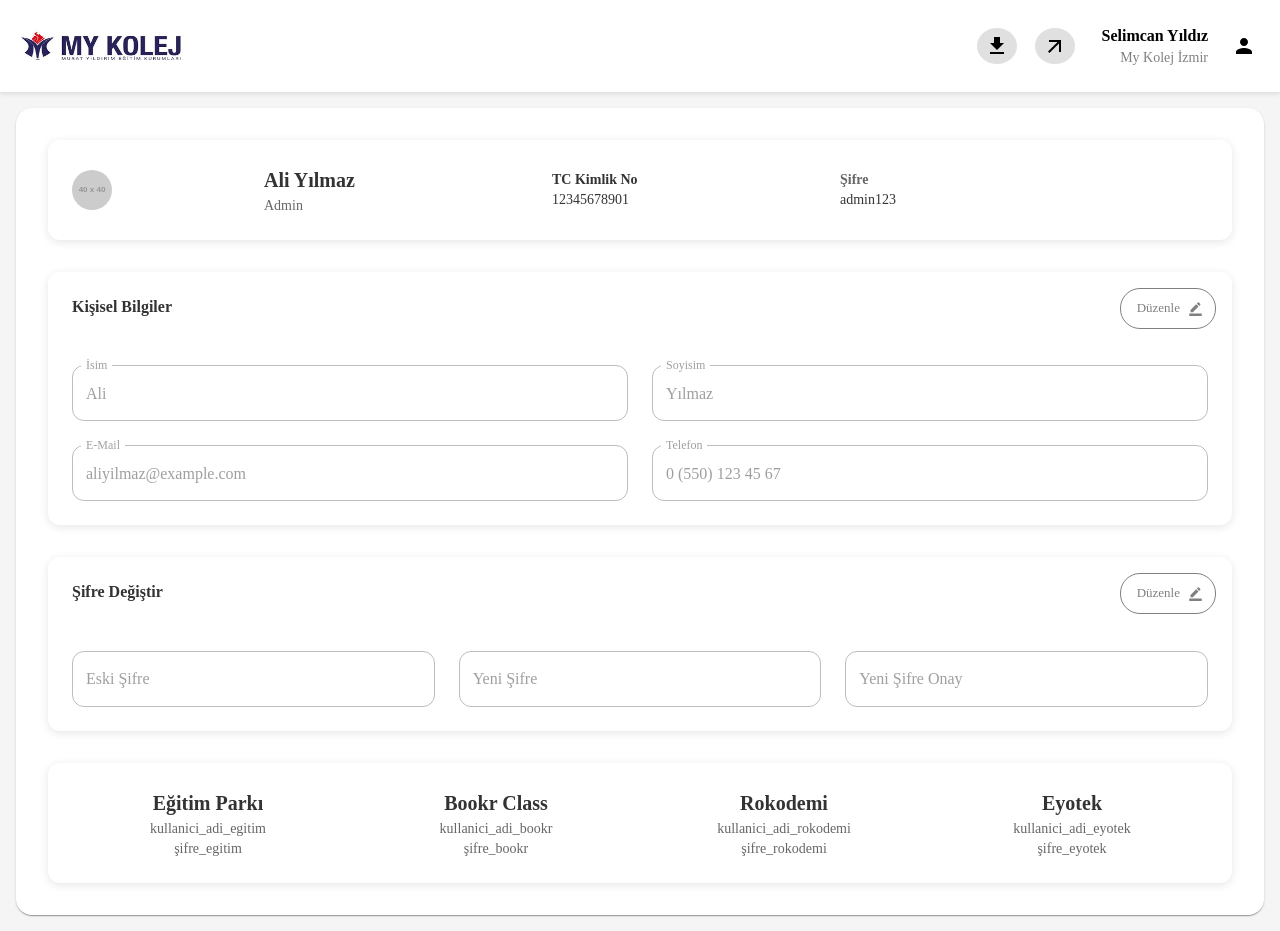
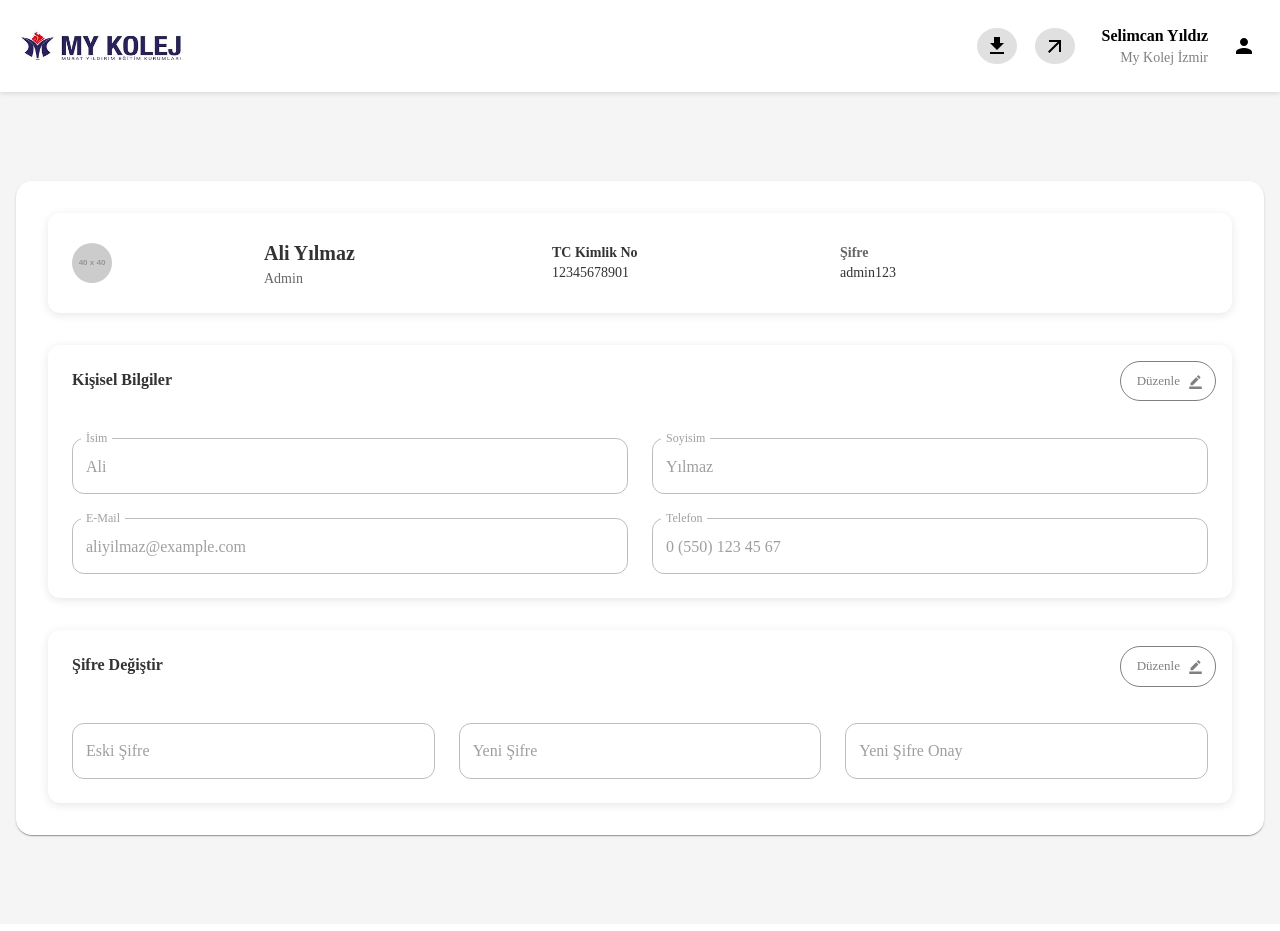
Before and after one commit to selimcanyildiz/my-okul-front, a React (Create React App) app: page /hesabim in a window 1280 px wide. Built offline with nearby package versions, Linux system fonts and the light colour scheme; sample sign-in values are in the browser's storage.

Commit message:
fix code

```diff
--- a/src/pages/HomePage/Settings.js
+++ b/src/pages/HomePage/Settings.js
@@ -411,7 +411,7 @@
                 </Paper>
 
                 {/* Fourth Card: Platform Info */}
-                <Paper
+                {userType === "student" && <Paper
                     sx={{
                         padding: 3,
                         marginTop: 4,
@@ -509,7 +509,8 @@
                         </Grid>
 
                     </Grid>
-                </Paper>
+                </Paper>}
+
             </Paper>
         </Box>
     );
```
